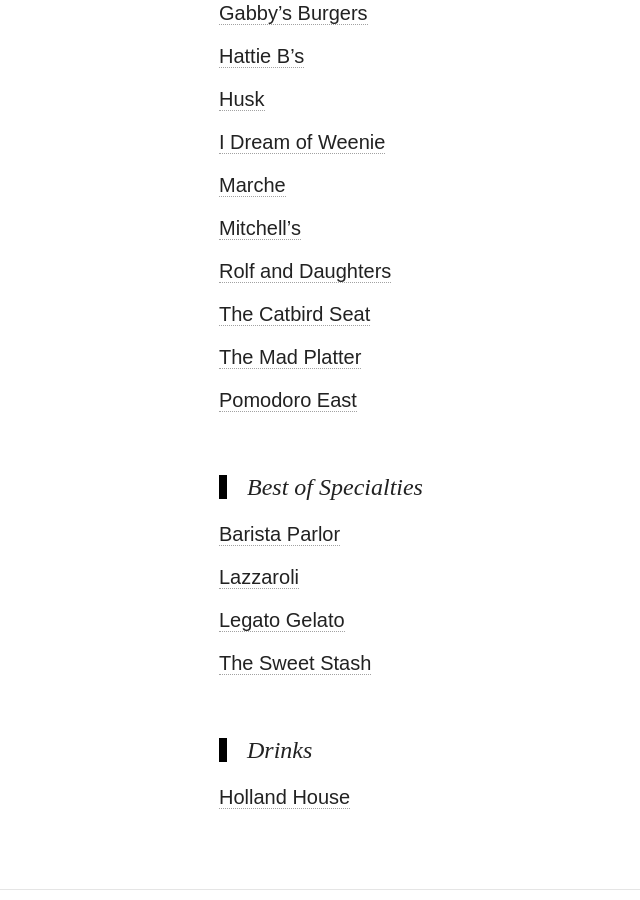
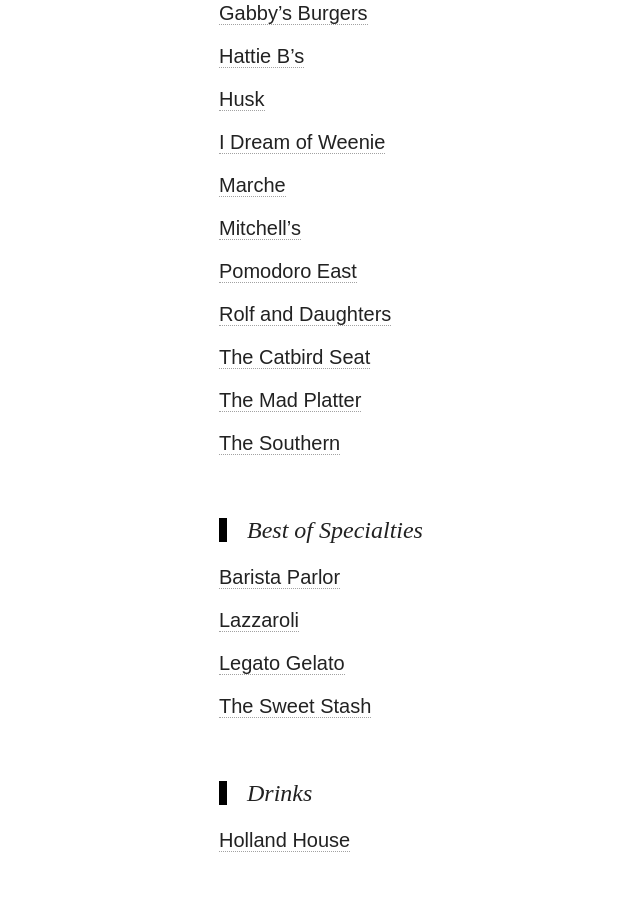
Before and after one commit to ahungryhipster/ahungryhipster.github.io, a Jekyll site: the page built from places.md, in a window 1280 px wide and 900 px high, scrolled down 852 px. Shown: the whole window, without its empty margins (101-741 px from the left). Built offline with Jekyll 4.4.1, drawn with Linux system fonts in a browser that asks for light colours; nearby versions of some CDN libraries.

Commit message:
added restaurants

```diff
--- a/places.md
+++ b/places.md
@@ -28,13 +28,15 @@
 
 <a href="http://www.mitchelldeli.com">Mitchell's</a>
 
+<a href="http://pomodoroeast.com">Pomodoro East</a>
+
 <a href="http://rolfanddaughters.com">Rolf and Daughters</a>
 
 <a href="https://thecatbirdseatrestaurant.com">The Catbird Seat</a>
 
 <a href="http://themadplatterrestaurant.com">The Mad Platter</a>
 
-<a href="http://pomodoroeast.com">Pomodoro East</a>
+<a href="http://thesouthernnashville.com">The Southern</a>
 
 <br>
 
```
